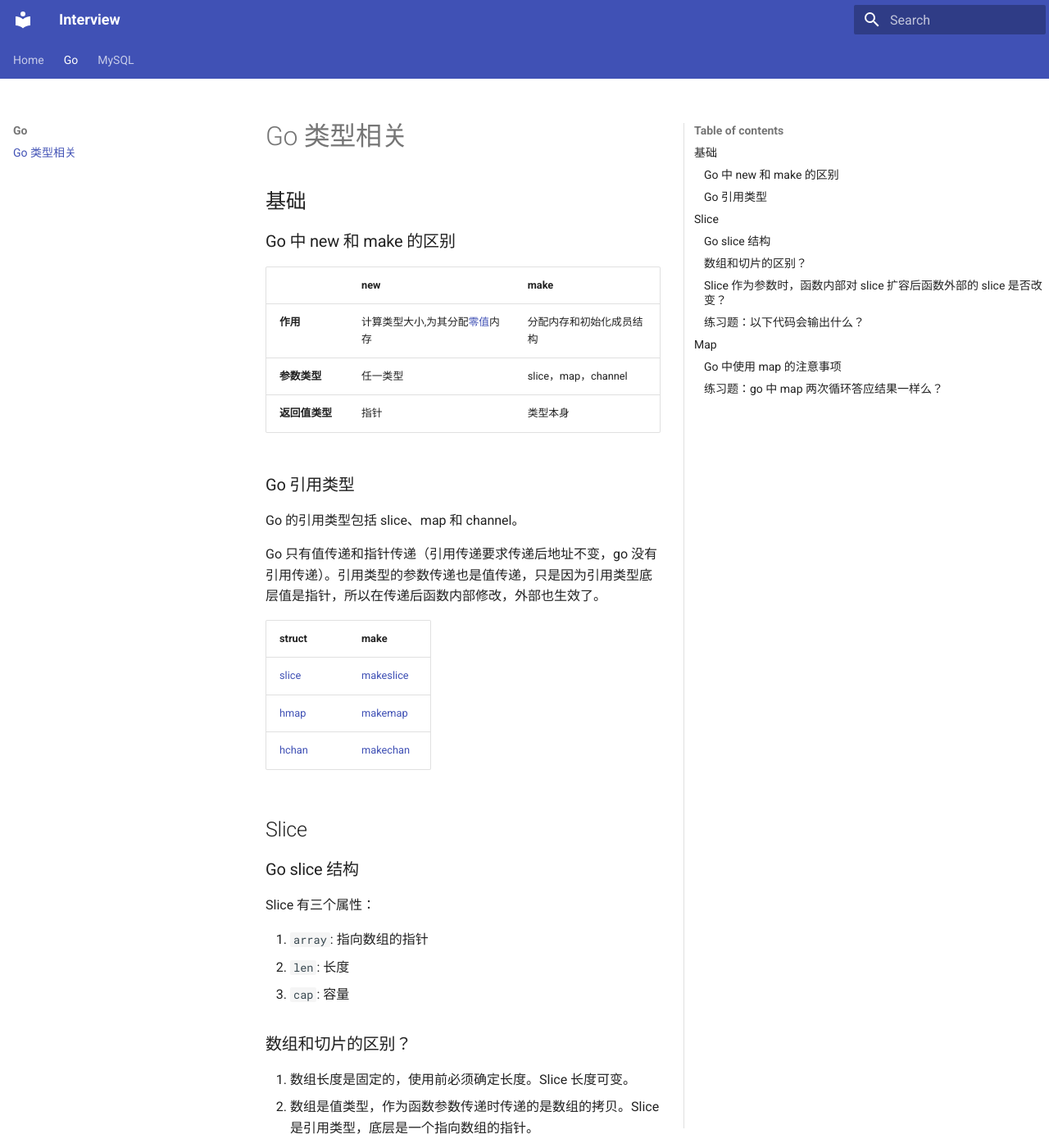
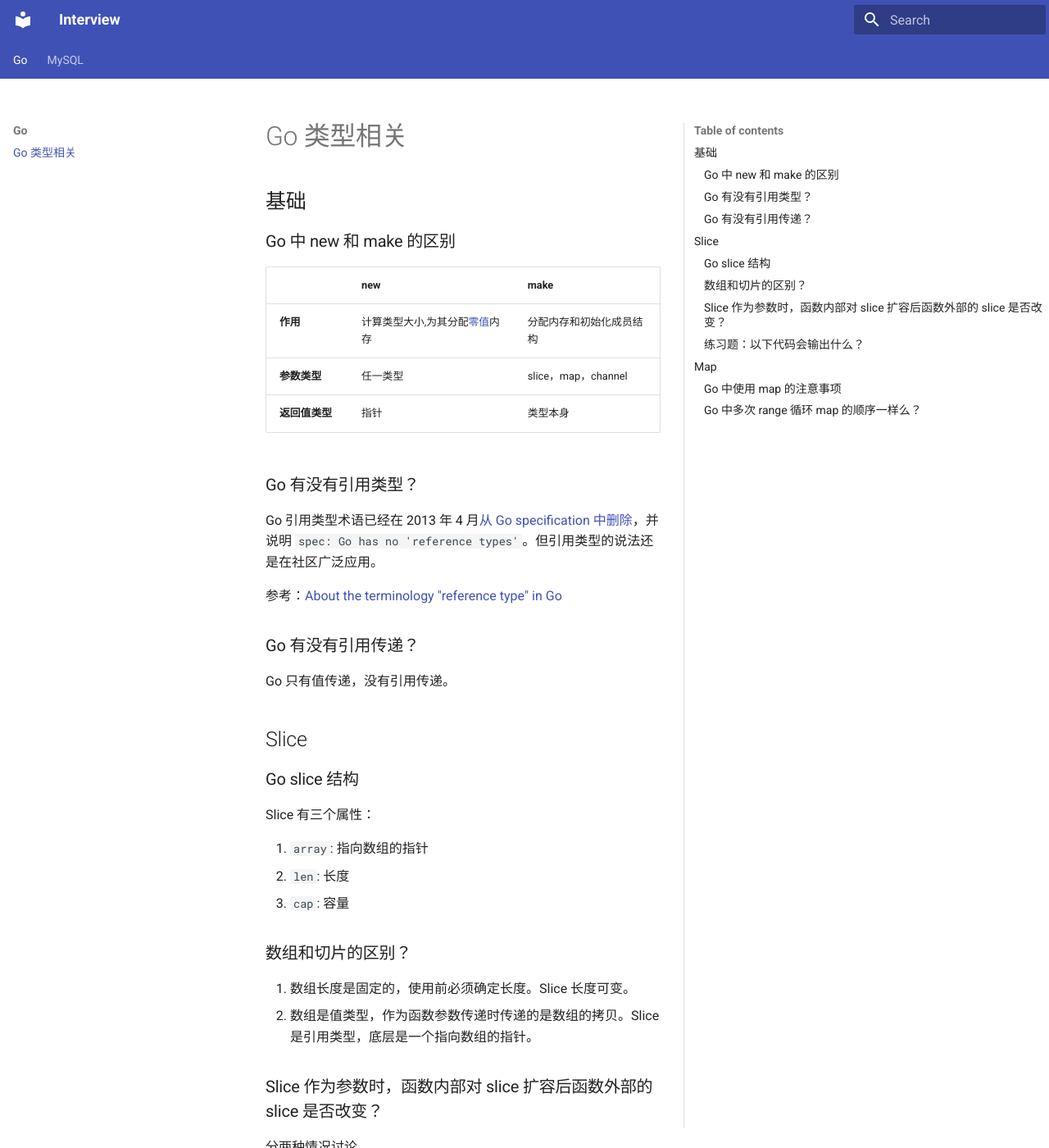
Before and after one commit to yuuushan/interview, an MkDocs documentation site: the page built from docs/Go/01-go-type.md, in a window 1280 px wide and 1400 px high. Shown: the whole window at 82% size. Built offline with MkDocs 1.6.1 and Material for MkDocs 9.7.7, drawn with Linux system fonts in a browser that asks for light colours; some of the changed text lies outside the part shown.

Commit message:
📝 (go): 增加一些指向官方文章的链接

```diff
--- a/docs/Go/01-go-type.md
+++ b/docs/Go/01-go-type.md
@@ -10,17 +10,15 @@
 | **参数类型**   | 任一类型                                                       | slice，map，channel      |
 | **返回值类型** | 指针                                                           | 类型本身                 |
 
-### Go 引用类型
+### Go 有没有引用类型？
 
-Go 的引用类型包括 slice、map 和 channel。
+Go 引用类型术语已经在 2013 年 4 月[从 Go specification 中删除](https://github.com/golang/go/commit/b34f0551387fcf043d65cd7d96a0214956578f94)，并说明 `spec: Go has no 'reference types'`。但引用类型的说法还是在社区广泛应用。
 
-Go 只有值传递和指针传递（引用传递要求传递后地址不变，go 没有引用传递）。引用类型的参数传递也是值传递，只是因为引用类型底层值是指针，所以在传递后函数内部修改，外部也生效了。
+参考：[About the terminology "reference type" in Go](https://github.com/go101/go101/wiki/About-the-terminology-%22reference-type%22-in-Go)
 
-| struct                                                                     | make                                                                           |
-| -------------------------------------------------------------------------- | ------------------------------------------------------------------------------ |
-| [slice](https://github.com/golang/go/blob/master/src/runtime/slice.go#L15) | [makeslice](https://github.com/golang/go/blob/master/src/runtime/slice.go#L88) |
-| [hmap](https://github.com/golang/go/blob/master/src/runtime/map.go#L117)   | [makemap](https://github.com/golang/go/blob/master/src/runtime/map.go#L305)    |
-| [hchan](https://github.com/golang/go/blob/master/src/runtime/chan.go#L33)  | [makechan](https://github.com/golang/go/blob/master/src/runtime/chan.go#L72)   |
+### Go 有没有引用传递？
+
+Go 只有值传递，没有引用传递。
 
 ## Slice
 
@@ -65,17 +63,16 @@ func main() {
 
 ### Go 中使用 map 的注意事项
 
-1. **Map 不是并发安全的**。
-   1. 官方的 [faq](https://go.dev/doc/faq#atomic_maps) 里有说明，考虑到有性能损失，map 没有设计成原子操作，在并发读写时会有问题。
-   2. 可以使用 `sync.RWMutex` 来保护 `map`。
-   3. `sync.Map` 是官方出品的并发安全的 map。他在内部使用了大量的原子操作来存取键和值，并使用了 `read` 和 `dirty` 两个原生 map 作为存储介质，具体实现流程可阅读相关源码。
+1. **Map 不是并发安全的**。官方的 [faq](https://go.dev/doc/faq#atomic_maps) 里有说明，考虑到有性能损失，map 没有设计成原子操作，在并发读写时会有问题。
+   1. 可以使用 `sync.RWMutex` 来保护 `map`。
+   2. `sync.Map` 是官方出品的并发安全的 map。他在内部使用了大量的原子操作来存取键和值，并使用了 `read` 和 `dirty` 两个原生 map 作为存储介质，具体实现流程可阅读相关源码。
 2. **Map 的元素不可取址**。当 map 的元素为结构体类型的值时，无法直接修改结构体中的字段值。如果要修改，有两种方法：
    1. 使用结构体的指针类型 `map[string]*type`。
    2. 取出结构体，修改后设置回去。
 
-### 练习题：go 中 map 两次循环答应结果一样么？
+### Go 中多次 range 循环 map 的顺序一样么？
 
-不一样。多次运行，输出顺序是随机的。
+不一样。多次运行，顺序是随机的。在 [mapiterinit](https://github.com/golang/go/blob/8d68b388d4d1debec8d349adac58dd9f1cb03d25/src/runtime/map.go#L816) 方法中获取了随机数，保证了每次遍历顺序的不一样。[官方博客](https://go.dev/blog/maps#iteration-order)中也提到了这一点。
 
 测试代码如下：
 
```
Also changed, not shown: docs/index.md (deleted, +0 -1 lines).
